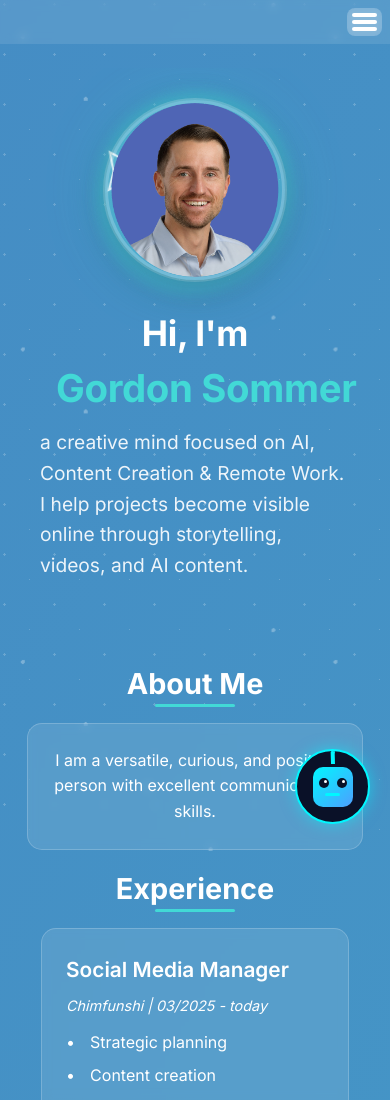
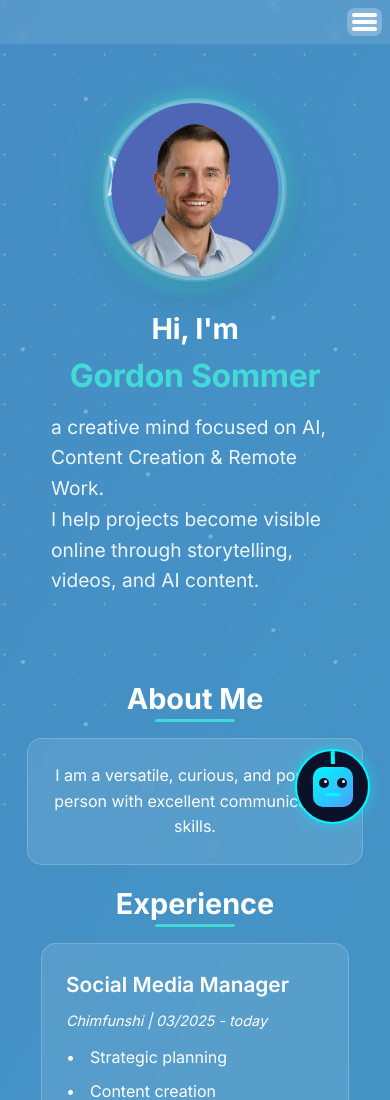
Before and after one commit to sheos9/resume, a website: page index.html in a window 390 px wide. Shown: the top 1100 px of the page. Drawn offline with Linux system fonts and the light colour scheme.

Commit message:
fix: adjust mobile hero section text size and centering

```diff
--- a/styles.css
+++ b/styles.css
@@ -973,12 +973,18 @@ body::after {
     .hero {
         padding: 2rem 1rem;
         margin-top: 60px;
+        display: flex;
+        flex-direction: column;
+        align-items: center;
+        justify-content: center;
     }
 
     .hero-content {
         flex-direction: column;
         gap: 1.5rem;
         padding: 0;
+        width: 100%;
+        max-width: 320px;
     }
 
     .hero-text {
@@ -989,7 +995,7 @@ body::after {
     }
 
     .hero h1 {
-        font-size: 2.2rem;
+        font-size: 1.8rem;
         line-height: 1.2;
         margin-bottom: 0.5rem;
         white-space: nowrap;
@@ -1010,7 +1016,7 @@ body::after {
         color: var(--accent-color);
         white-space: nowrap;
         font-weight: 700;
-        font-size: 2.4rem;
+        font-size: 2rem;
         margin-top: 0.2rem;
         text-align: center;
         width: 100%;
```
